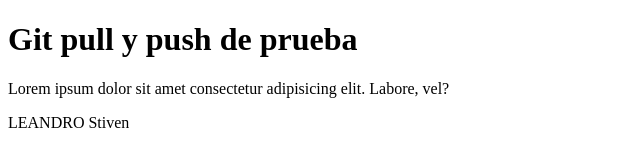
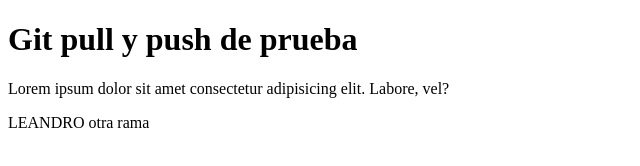
Before and after one commit to levsistemas/git, a plain HTML site: page index.html in a window 1280 px wide. Shown: the full height of the page, 0-640 px from the left. Drawn offline with Linux system fonts and the light colour scheme.

Commit message:
changued

```diff
--- a/index.html
+++ b/index.html
@@ -9,6 +9,6 @@
     <h1>Git pull y push de prueba</h1>
     <p>Lorem ipsum dolor sit amet consectetur adipisicing elit. Labore, vel?</p>
     <label for="">LEANDRO</label>
-    <label for="">Stiven</label>
+    <label for="">otra rama</label>
 </body>
 </html>
```
